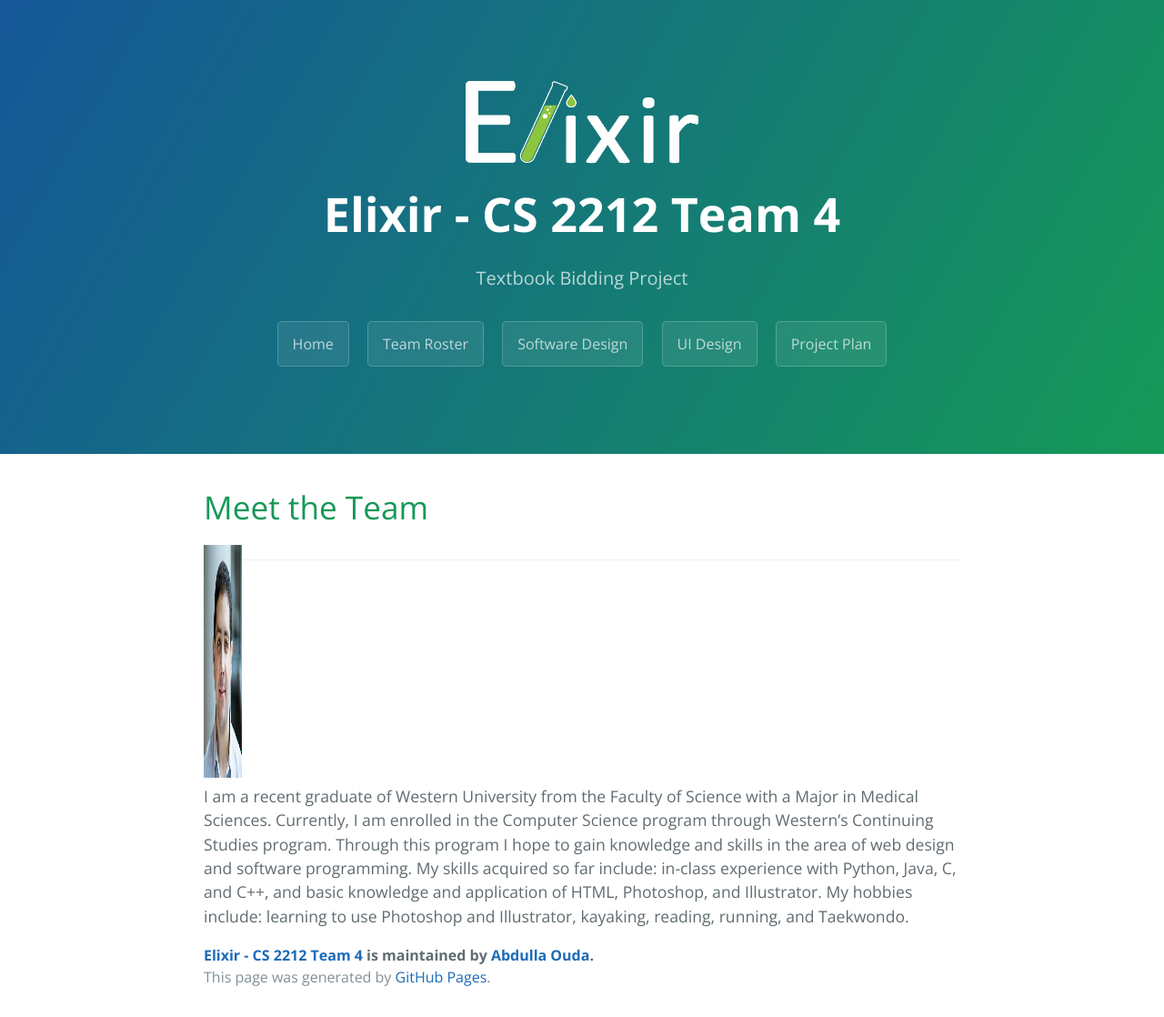
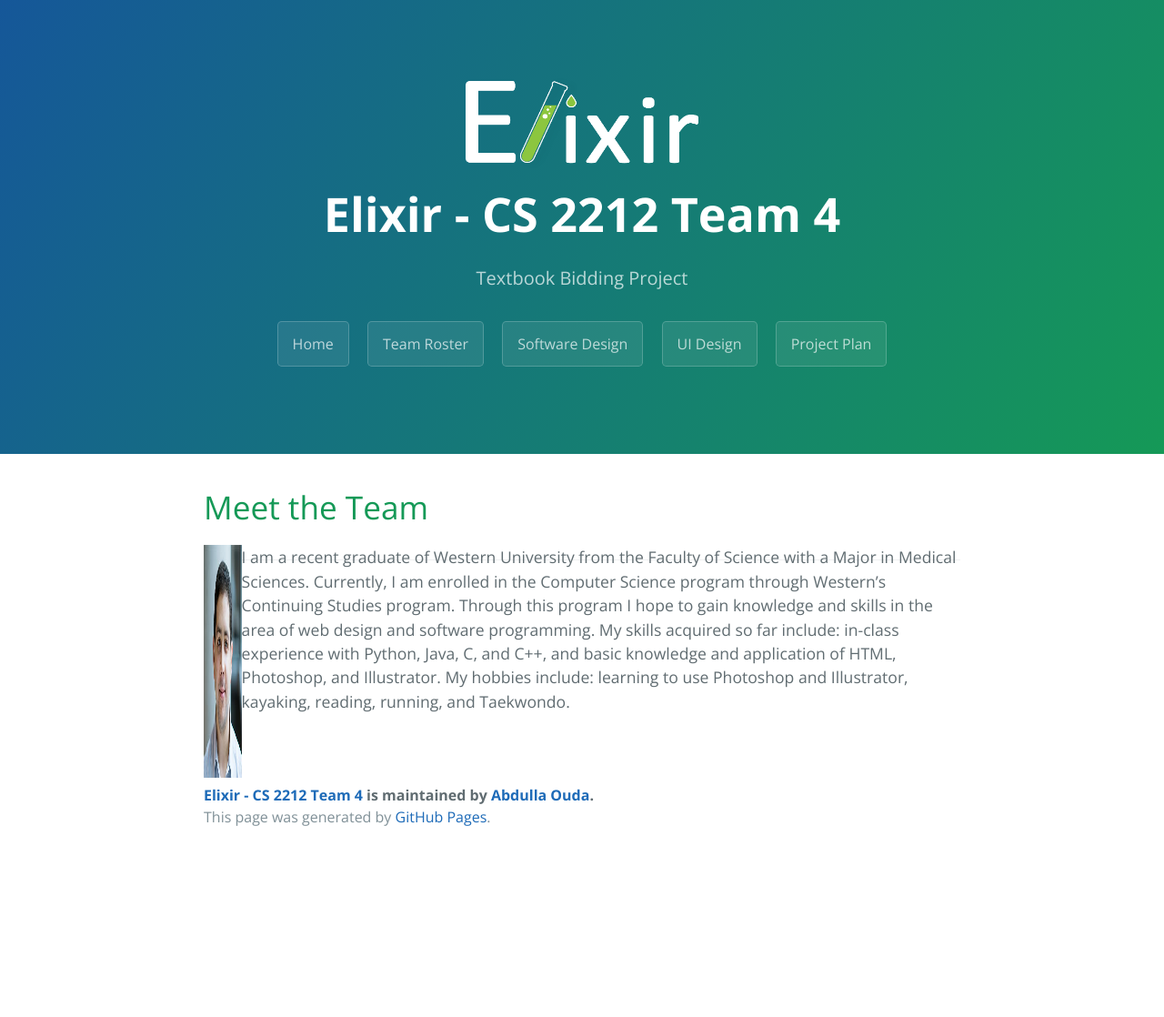
Before and after one commit to zpan45/textbook.town, a Jekyll site: the page built from docs/roster.html, in a window 1280 px wide. Shown: the whole page at 91% size. Built offline with Jekyll 4.4.1, drawn with Linux system fonts in a browser that asks for light colours; after the commit the page ends 942 px from its top, so only the background shows below that.

Commit message:
Update roster.html

```diff
--- a/docs/roster.html
+++ b/docs/roster.html
@@ -10,7 +10,7 @@ title: {{ site.name }}
         <span style="float:left;width: 5%;">
             <img src="images/Abdulla.jpg" width="256" height="256" />
         </span>
-        <span style="float:right;width: 100%;">
+        <span style="float:right;width: 95%;">
             <p style="float:right; display:block;">I am a recent graduate of Western University from the Faculty of Science with a Major in Medical Sciences. Currently, I am enrolled in the Computer Science program through Western’s Continuing Studies program. Through this program I hope to gain knowledge and skills in the area of web design and software programming. My skills acquired so far include: in-class experience with Python, Java, C, and C++, and basic knowledge and application of HTML, Photoshop, and Illustrator. My hobbies include: learning to use Photoshop and Illustrator, kayaking, reading, running, and Taekwondo.
             </p>
         </span>
```
